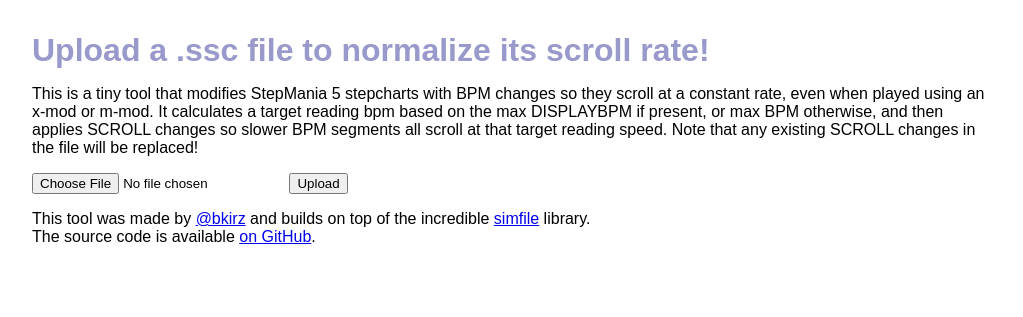
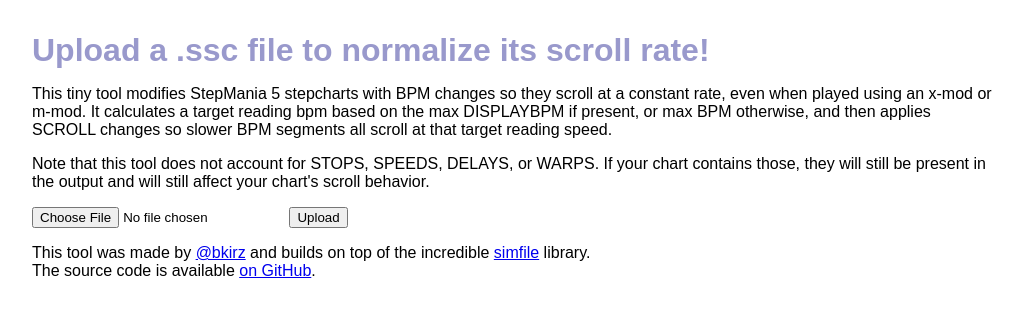
Before and after one commit to bkirz/bermuda-triangle, a Flask app: page / in a window 1280 px wide. Shown: the top 317 px of the page, without its empty margins (128-1151 px from the left). Run offline with Flask 2, Linux system fonts and the light colour scheme.

Commit message:
Clarify non-interactions with non-BPM scroll modifiers

```diff
--- a/templates/index.html.jinja
+++ b/templates/index.html.jinja
@@ -4,9 +4,13 @@
 <h1>Upload a .ssc file to normalize its scroll rate!</h1>
 
 <p>
-This is a tiny tool that modifies StepMania 5 stepcharts with BPM changes so they scroll at a constant rate, even when played using an x-mod or m-mod.
+This tiny tool modifies StepMania 5 stepcharts with BPM changes so they scroll at a constant rate, even when played using an x-mod or m-mod.
 It calculates a target reading bpm based on the max DISPLAYBPM if present, or max BPM otherwise, and then applies SCROLL changes so slower BPM
-segments all scroll at that target reading speed. Note that any existing SCROLL changes in the file will be replaced!
+segments all scroll at that target reading speed.
+</p>
+<p>
+Note that this tool does not account for STOPS, SPEEDS, DELAYS, or WARPS. If your chart contains those, they will still be present in the output and
+will still affect your chart's scroll behavior.
 </p>
 <form method=post enctype=multipart/form-data>
   <input type=file name=sscfile>
```
